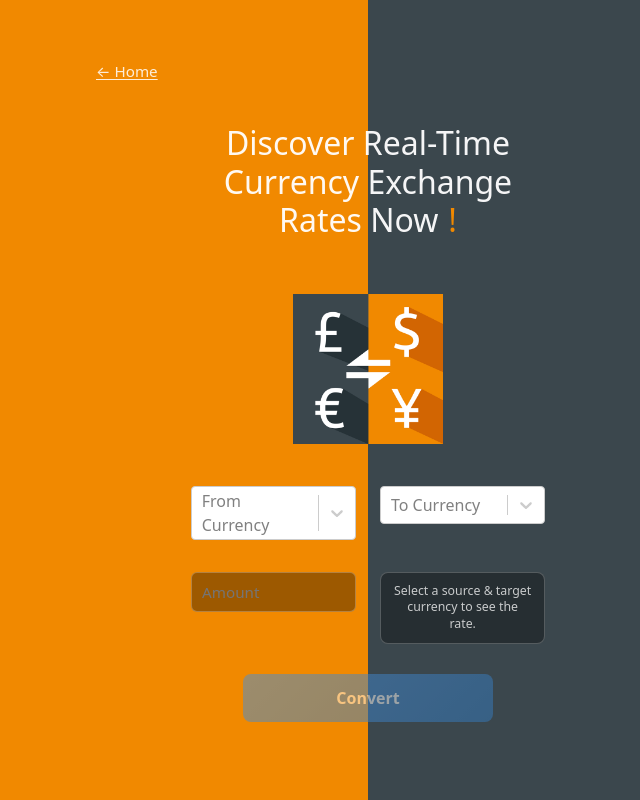
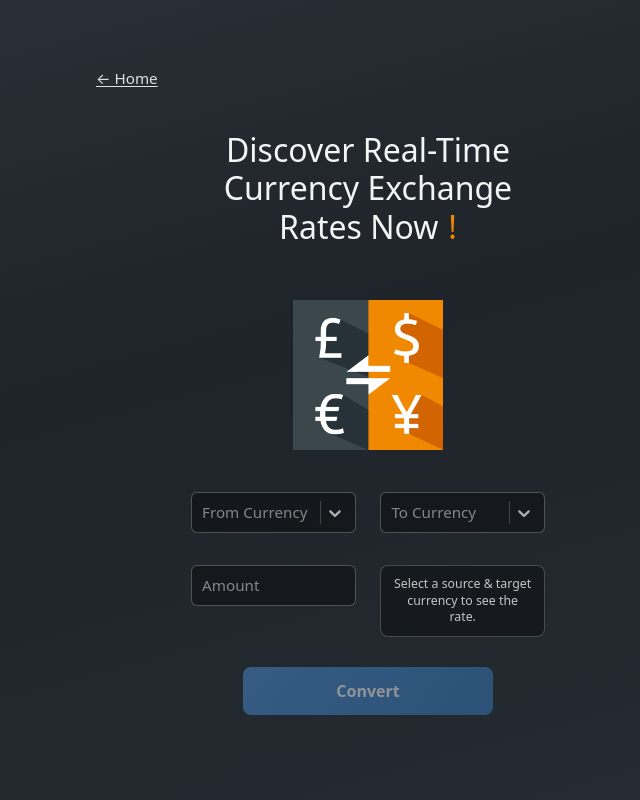
Before and after one commit to MarwanEsm/Currency-Rate-Exchange, a Next.js app: page /currencies in a window 1280 px wide. Shown: the whole page, without its empty margins (272-912 px from the left). Built offline with nearby package versions, Linux system fonts and the light colour scheme; no server answers.

Commit message:
modify design

```diff
--- a/src/components/elements/currencySelector/CurrencySelect.jsx
+++ b/src/components/elements/currencySelector/CurrencySelect.jsx
@@ -1,4 +1,5 @@
 import React, { useEffect, useMemo, useState } from "react";
+import classNames from "classnames";
 import styles from "./CurrencySelect.module.scss";
 import Select, { createFilter } from "react-select";
 import axios from "axios";
@@ -15,6 +16,39 @@ const CurrencySelect = ({ onCurrencySelect, url, placeholder, value, disabledVal
             return defaultStringFilter(option, rawInput);
         };
     }, [disabledValue]);
+
+    const selectClassNames = useMemo(
+        () => ({
+            container: () => styles.rsContainer,
+            control: ({ isFocused, isDisabled }) =>
+                classNames(
+                    styles.rsControl,
+                    isFocused && styles.rsControlFocused,
+                    isDisabled && styles.rsControlDisabled,
+                ),
+            valueContainer: () => styles.rsValueContainer,
+            singleValue: () => styles.rsSingleValue,
+            placeholder: () => styles.rsPlaceholder,
+            input: () => styles.rsInput,
+            indicatorsContainer: () => styles.rsIndicatorsContainer,
+            indicatorSeparator: () => styles.rsIndicatorSeparator,
+            dropdownIndicator: () => styles.rsDropdownIndicator,
+            clearIndicator: () => styles.rsClearIndicator,
+            menu: () => styles.rsMenu,
+            menuPortal: () => styles.rsMenuPortal,
+            menuList: () => styles.rsMenuList,
+            option: ({ isFocused, isSelected, isDisabled }) =>
+                classNames(
+                    styles.rsOption,
+                    isFocused && styles.rsOptionFocused,
+                    isSelected && styles.rsOptionSelected,
+                    isDisabled && styles.rsOptionDisabled,
+                ),
+            loadingMessage: () => styles.rsLoadingMessage,
+            noOptionsMessage: () => styles.rsNoOptionsMessage,
+        }),
+        [],
+    );
 
     useEffect(() => {
         const controller = new AbortController();
@@ -54,11 +88,12 @@ const CurrencySelect = ({ onCurrencySelect, url, placeholder, value, disabledVal
                 <label htmlFor={inputId} className={styles.srOnly}>{label}</label>
             )}
             <Select
+                unstyled
+                classNames={selectClassNames}
                 options={options}
                 onChange={onCurrencySelect}
                 isOptionDisabled={disabledValue ? (option) => option.value === disabledValue : undefined}
                 filterOption={filterOption}
-                className={styles.select}
                 placeholder={placeholder}
                 menuPortalTarget={typeof window !== "undefined" ? document.body : null}
                 value={value}
--- a/src/components/elements/currencySelector/CurrencySelect.module.scss
+++ b/src/components/elements/currencySelector/CurrencySelect.module.scss
@@ -15,76 +15,97 @@
     border: 0;
 }
 
-.select {
+/* Unstyled react-select: match darkAppPage `.input` (fiat form native selects) */
+.rsContainer {
+    width: 100%;
     margin: 12px auto 0;
-    font-size: 16px;
-    cursor: pointer;
+    font-size: 0.95rem;
+    font-family: inherit;
+}
 
-    .react-select__control {
+.rsControl {
+    display: flex;
+    align-items: center;
+    min-height: 40px;
+    box-sizing: border-box;
+    padding: 0.5rem 0.65rem;
     border-radius: 6px;
     border: 1px solid rgba(255, 255, 255, 0.25);
     background: rgba(0, 0, 0, 0.35);
-        min-height: 40px;
-        box-shadow: none;
+    color: #fff;
+    cursor: pointer;
+    transition: border-color 0.12s ease, box-shadow 0.12s ease;
 
     &:hover {
         border-color: rgba(255, 255, 255, 0.35);
     }
 }
 
-    .react-select__control--is-focused {
+.rsControlFocused {
     border-color: #4a90d9;
     box-shadow: 0 0 0 1px rgba(74, 144, 217, 0.45);
 }
 
-    .react-select__single-value,
-    .react-select__input-container {
-        color: #fff;
-    }
-
-    .react-select__placeholder {
-        color: rgba(255, 255, 255, 0.5);
-    }
-
-    .react-select__menu {
-        margin-top: 4px;
-        border-radius: 6px;
-        border: 1px solid rgba(255, 255, 255, 0.2);
-        background: rgba(18, 22, 30, 0.98);
-        box-shadow: 0 8px 24px rgba(0, 0, 0, 0.45);
-        z-index: 9999;
-        max-height: 200px;
-        overflow: hidden;
-    }
-
-    .react-select__menu-list {
-        padding: 4px 0;
-    }
-
-    .react-select__option {
-        background: transparent;
-        color: rgba(255, 255, 255, 0.92);
-        cursor: pointer;
-    }
-
-    .react-select__option--is-focused {
-        background: rgba(74, 144, 217, 0.28);
-    }
-
-    .react-select__option--is-selected {
-        background: rgba(74, 144, 217, 0.45);
-    }
-
-    .react-select__option--is-disabled {
-        color: rgba(255, 255, 255, 0.35);
+.rsControlDisabled {
+    opacity: 0.5;
     cursor: not-allowed;
 }
 
-    .react-select__indicator-separator {
+.rsValueContainer {
+    display: flex;
+    flex: 1;
+    align-items: center;
+    min-width: 0;
+    padding: 0;
+    gap: 0.25rem;
+}
+
+.rsSingleValue {
+    color: #fff;
+    margin: 0;
+    overflow: hidden;
+    text-overflow: ellipsis;
+    white-space: nowrap;
+}
+
+.rsPlaceholder {
+    color: rgba(255, 255, 255, 0.48);
+    margin: 0;
+}
+
+.rsInput {
+    margin: 0;
+    padding: 0;
+    color: #fff;
+    background: transparent;
+    font: inherit;
+
+    input {
+        font: inherit !important;
+        color: inherit !important;
+    }
+}
+
+.rsIndicatorsContainer {
+    display: flex;
+    align-items: center;
+    flex-shrink: 0;
+    align-self: stretch;
+    padding-left: 0.35rem;
+}
+
+.rsIndicatorSeparator {
+    align-self: stretch;
+    width: 1px;
+    margin: 0 0.25rem;
     background: rgba(255, 255, 255, 0.2);
 }
 
-    .react-select__dropdown-indicator {
+.rsDropdownIndicator {
+    display: flex;
+    align-items: center;
+    justify-content: center;
+    padding: 0;
     color: rgba(255, 255, 255, 0.65);
 
     &:hover {
@@ -92,11 +113,57 @@
     }
 }
 
-    .react-select__clear-indicator {
+.rsClearIndicator {
+    padding: 0 0.15rem;
     color: rgba(255, 255, 255, 0.55);
+    cursor: pointer;
 
     &:hover {
         color: rgba(255, 255, 255, 0.9);
     }
 }
+
+.rsMenuPortal {
+    z-index: 9999;
 }
+
+.rsMenu {
+    margin-top: 4px;
+    border-radius: 6px;
+    border: 1px solid rgba(255, 255, 255, 0.2);
+    background: rgba(18, 22, 30, 0.98);
+    box-shadow: 0 8px 24px rgba(0, 0, 0, 0.45);
+    overflow: hidden;
+}
+
+.rsMenuList {
+    padding: 4px 0;
+    max-height: 200px;
+}
+
+.rsOption {
+    padding: 0.45rem 0.65rem;
+    cursor: pointer;
+    color: rgba(255, 255, 255, 0.92);
+    background: transparent;
+}
+
+.rsOptionFocused {
+    background: rgba(74, 144, 217, 0.28);
+}
+
+.rsOptionSelected {
+    background: rgba(74, 144, 217, 0.45);
+}
+
+.rsOptionDisabled {
+    color: rgba(255, 255, 255, 0.35);
+    cursor: not-allowed;
+}
+
+.rsLoadingMessage,
+.rsNoOptionsMessage {
+    padding: 0.5rem 0.65rem;
+    color: rgba(255, 255, 255, 0.65);
+    font-size: 0.88rem;
+}
--- a/src/components/layout/container/Container.jsx
+++ b/src/components/layout/container/Container.jsx
@@ -1,12 +1,11 @@
 import React from "react";
 import styles from './Container.module.scss'
 
-const Container = ({ children }) =>
+const Container = ({ children }) => (
     <div className={styles.parent}>
-        <div className={styles.secondChild} aria-hidden="true" />
-        <div className={styles.firstChild} aria-hidden="true" />
         <div className={styles.content}>{children}</div>
     </div>
+);
 
 
 export default Container
--- a/src/components/layout/container/Container.module.scss
+++ b/src/components/layout/container/Container.module.scss
@@ -5,26 +5,7 @@
     width: 100%;
     min-height: 100vh;
     position: relative;
-}
-
-.firstChild,
-.secondChild {
-    position: absolute;
-    top: 0;
-    bottom: 0;
-    z-index: 0;
-}
-
-.firstChild {
-    width: 50%;
-    background-color: #f18900;
-    left: 0;
-}
-
-.secondChild {
-    width: 50%;
-    background-color: #3b474d;
-    right: 0;
+    background: linear-gradient(165deg, #2a3138 0%, #1e2429 42%, #252c33 100%);
 }
 
 .content {
--- a/src/screens/currenciesList/CurrenciesList.jsx
+++ b/src/screens/currenciesList/CurrenciesList.jsx
@@ -28,6 +28,20 @@ const getProviderErrorMessage = (error) => {
     if (!error) return null;
     return PROVIDER_ERROR_MESSAGES[error.code] ?? "Unable to load exchange rates. Please try again.";
 };
+
+const AMOUNT_FIELD_HELPER =
+    "Whole positive numbers only — decimals and minus signs are ignored.";
+const AMOUNT_INPUT_ADJUSTMENT_NOTICE = "Removed unsupported characters from your input.";
+
+const AmountInfoIcon = () => (
+    <svg width="16" height="16" viewBox="0 0 16 16" aria-hidden="true" focusable="false">
+        <circle cx="8" cy="8" r="7" fill="none" stroke="currentColor" strokeWidth="1.25" />
+        <path
+            fill="currentColor"
+            d="M8 4.35a.72.72 0 1 1 0 1.45.72.72 0 0 1 0-1.45zm-.55 2.65h1.1v4.65h-1.1V7z"
+        />
+    </svg>
+);
 
 const CurrenciesList = () => {
 
@@ -334,7 +348,29 @@ const CurrenciesList = () => {
             <Row className="justify-content-center">
 
                 <Col lg={4} md={4} sm={6} className={styles.inputWrapper}>
-                    <strong>{fromCurrency?.value}</strong>
+                    {showAmountHelperText ? (
+                        <span id="amount-helper-text" className={styles.srOnly}>
+                            {AMOUNT_FIELD_HELPER}
+                        </span>
+                    ) : null}
+                    {showInputAdjustmentNotice ? (
+                        <span
+                            id="amount-adjustment-notice"
+                            className={styles.srOnly}
+                            role="status"
+                            aria-live="polite"
+                            aria-atomic="true"
+                        >
+                            {AMOUNT_INPUT_ADJUSTMENT_NOTICE}
+                        </span>
+                    ) : null}
+                    <div className={styles.amountInputRow}>
+                        <div className={styles.amountField}>
+                            {fromCurrency?.value ? (
+                                <strong className={styles.amountCurrency} aria-hidden="true">
+                                    {fromCurrency.value}
+                                </strong>
+                            ) : null}
                             <label htmlFor="conversion-amount" className={styles.srOnly}>Amount</label>
                             <input
                                 id="conversion-amount"
@@ -364,24 +400,30 @@ const CurrenciesList = () => {
                                 onBlur={() => setAmountTouched(true)}
                                 onKeyDown={onAmountKeyDown}
                             />
+                        </div>
                         {showAmountHelperText ? (
+                            <div className={styles.amountInfoWrap}>
+                                <button
+                                    type="button"
+                                    className={`${styles.amountInfoBtn}${showInputAdjustmentNotice ? ` ${styles.amountInfoBtnHighlight}` : ""}`}
+                                    aria-label="Amount field help: open for formatting rules"
+                                >
+                                    <AmountInfoIcon />
+                                </button>
                                 <div
-                            id="amount-helper-text"
-                            className={styles.amountHelperText}
+                                    id="amount-field-help-tooltip"
+                                    role="tooltip"
+                                    className={styles.amountInfoTooltip}
+                                    data-testid="amount-info-tooltip"
                                 >
-                            Whole positive numbers only — decimals and minus signs are ignored.
+                                    <p className={styles.tooltipParagraph}>{AMOUNT_FIELD_HELPER}</p>
+                                    {showInputAdjustmentNotice ? (
+                                        <p className={styles.tooltipAdjustment}>{AMOUNT_INPUT_ADJUSTMENT_NOTICE}</p>
+                                    ) : null}
+                                </div>
                             </div>
                         ) : null}
-                    {showInputAdjustmentNotice ? (
-                        <div
-                            id="amount-adjustment-notice"
-                            className={styles.amountAdjustmentNotice}
-                            role="status"
-                            aria-live="polite"
-                        >
-                            Removed unsupported characters from your input.
                     </div>
-                    ) : null}
                     {amountValidationMessage ? (
                         <div
                             id="amount-validation-message"
--- a/src/screens/currenciesList/CurrenciesList.module.scss
+++ b/src/screens/currenciesList/CurrenciesList.module.scss
@@ -25,14 +25,31 @@
     position: relative;
 }
 
-.inputWrapper strong {
+.amountInputRow {
+    display: flex;
+    align-items: stretch;
+    gap: 0.4rem;
+    width: 100%;
+}
+
+/* Wraps only the input so the currency suffix stays vertically centered on the field, not the whole column (avoids overlap with helper text). */
+.amountField {
+    position: relative;
+    flex: 1;
+    min-width: 0;
+    width: 100%;
+}
+
+.amountCurrency {
     position: absolute;
     right: 12px;
     top: 50%;
     transform: translateY(-50%);
     font-size: 0.85rem;
-    color: rgba(255, 255, 255, 0.75);
+    font-weight: 600;
+    color: rgba(255, 255, 255, 0.82);
     pointer-events: none;
+    line-height: 1;
 }
 
 .amountInput {
@@ -51,21 +68,100 @@
     border-color: rgba(255, 107, 107, 0.75);
 }
 
+.amountInfoWrap {
+    position: relative;
+    flex-shrink: 0;
+    align-self: center;
+}
+
+.amountInfoBtn {
+    display: inline-flex;
+    align-items: center;
+    justify-content: center;
+    width: 2rem;
+    height: 2rem;
+    padding: 0;
+    border-radius: 50%;
+    border: 1px solid rgba(255, 255, 255, 0.35);
+    background: rgba(0, 0, 0, 0.35);
+    color: rgba(255, 255, 255, 0.88);
+    cursor: pointer;
+    font: inherit;
+    transition: background 0.15s ease, border-color 0.15s ease, box-shadow 0.15s ease;
+
+    &:hover {
+        background: rgba(255, 255, 255, 0.08);
+        border-color: rgba(255, 255, 255, 0.5);
+    }
+
+    &:focus-visible {
+        outline: 2px solid rgba(74, 144, 217, 0.85);
+        outline-offset: 2px;
+    }
+}
+
+.amountInfoBtnHighlight {
+    box-shadow: 0 0 0 2px rgba(255, 193, 7, 0.4);
+    border-color: rgba(255, 193, 7, 0.55);
+}
+
+.amountInfoTooltip {
+    position: absolute;
+    right: 0;
+    top: calc(100% + 6px);
+    z-index: 20;
+    width: min(17.5rem, calc(100vw - 2rem));
+    padding: 0.65rem 0.75rem;
+    border-radius: 8px;
+    border: 1px solid rgba(255, 255, 255, 0.22);
+    background: rgba(22, 28, 36, 0.98);
+    box-shadow: 0 8px 24px rgba(0, 0, 0, 0.45);
+    color: rgba(255, 255, 255, 0.92);
+    font-size: 0.82rem;
+    line-height: 1.45;
+    text-align: left;
+    visibility: hidden;
+    opacity: 0;
+    pointer-events: none;
+    transform: translateY(-4px);
+    transition: opacity 0.15s ease, visibility 0.15s ease, transform 0.15s ease;
+}
+
+.amountInfoWrap:hover .amountInfoTooltip,
+.amountInfoWrap:focus-within .amountInfoTooltip {
+    visibility: visible;
+    opacity: 1;
+    pointer-events: auto;
+    transform: translateY(0);
+}
+
+@media (prefers-reduced-motion: reduce) {
+    .amountInfoTooltip {
+        transition: none;
+        transform: none;
+    }
+
+    .amountInfoWrap:hover .amountInfoTooltip,
+    .amountInfoWrap:focus-within .amountInfoTooltip {
+        transform: none;
+    }
+}
+
+.tooltipParagraph {
+    margin: 0;
+}
+
+.tooltipAdjustment {
+    margin: 0.5rem 0 0;
+    padding-top: 0.5rem;
+    border-top: 1px solid rgba(255, 193, 7, 0.35);
+    color: rgba(255, 220, 150, 0.95);
+}
+
 .amountValidationMessage {
     composes: calloutError from "../../style/darkAppPage.module.scss";
     margin-top: 8px;
     text-align: center;
-}
-
-.amountHelperText {
-    composes: hint from "../../style/darkAppPage.module.scss";
-    margin-top: 8px;
-    text-align: center;
-}
-
-.amountAdjustmentNotice {
-    composes: calloutWarning from "../../style/darkAppPage.module.scss";
-    margin-top: 8px;
 }
 
 .exchangeRatePanel {
--- a/src/style/darkAppPage.module.scss
+++ b/src/style/darkAppPage.module.scss
@@ -55,6 +55,11 @@
     color: #fff;
     font-size: 0.95rem;
     font-family: inherit;
+
+    &::placeholder {
+        color: rgba(255, 255, 255, 0.48);
+        opacity: 1;
+    }
 }
 
 .textarea {
```
Also changed, not shown: 1 other file (tests, documents, lock files or other folders). Lines whose indentation alone changed are shown as unchanged.
